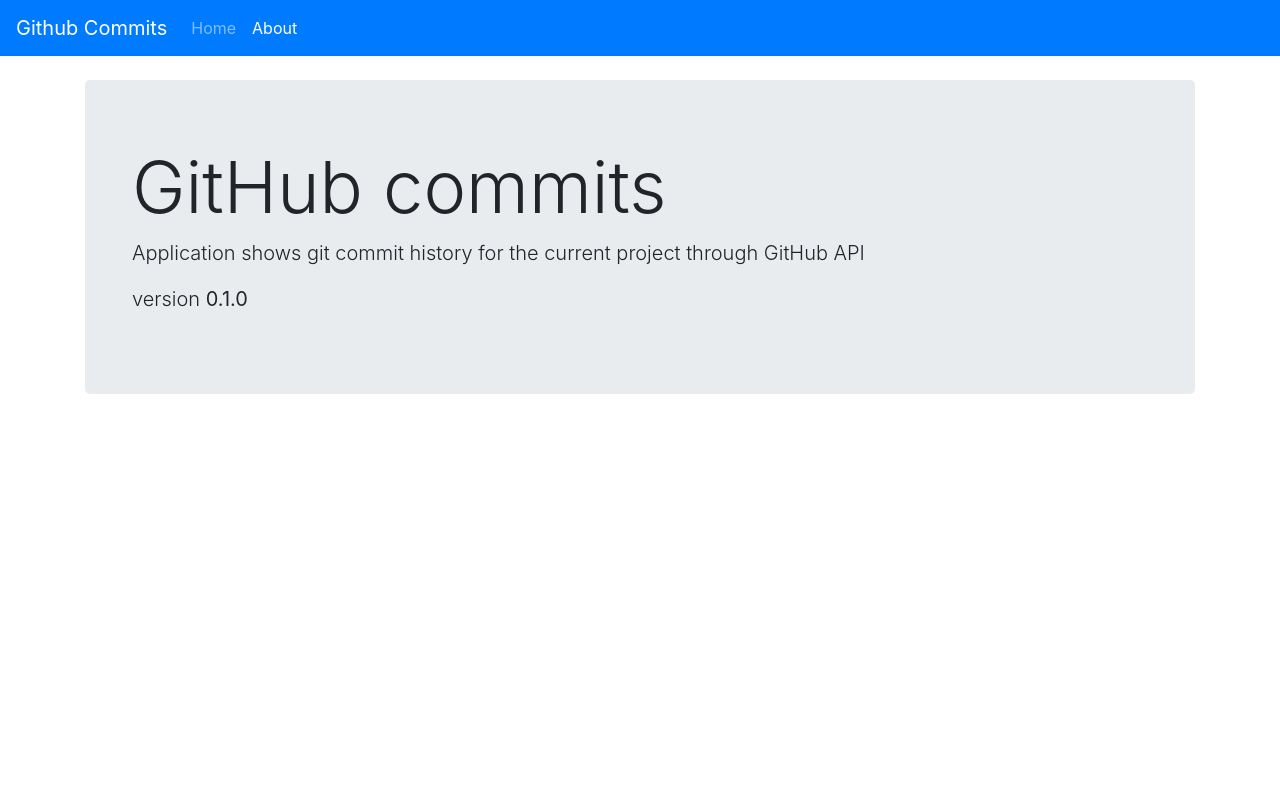
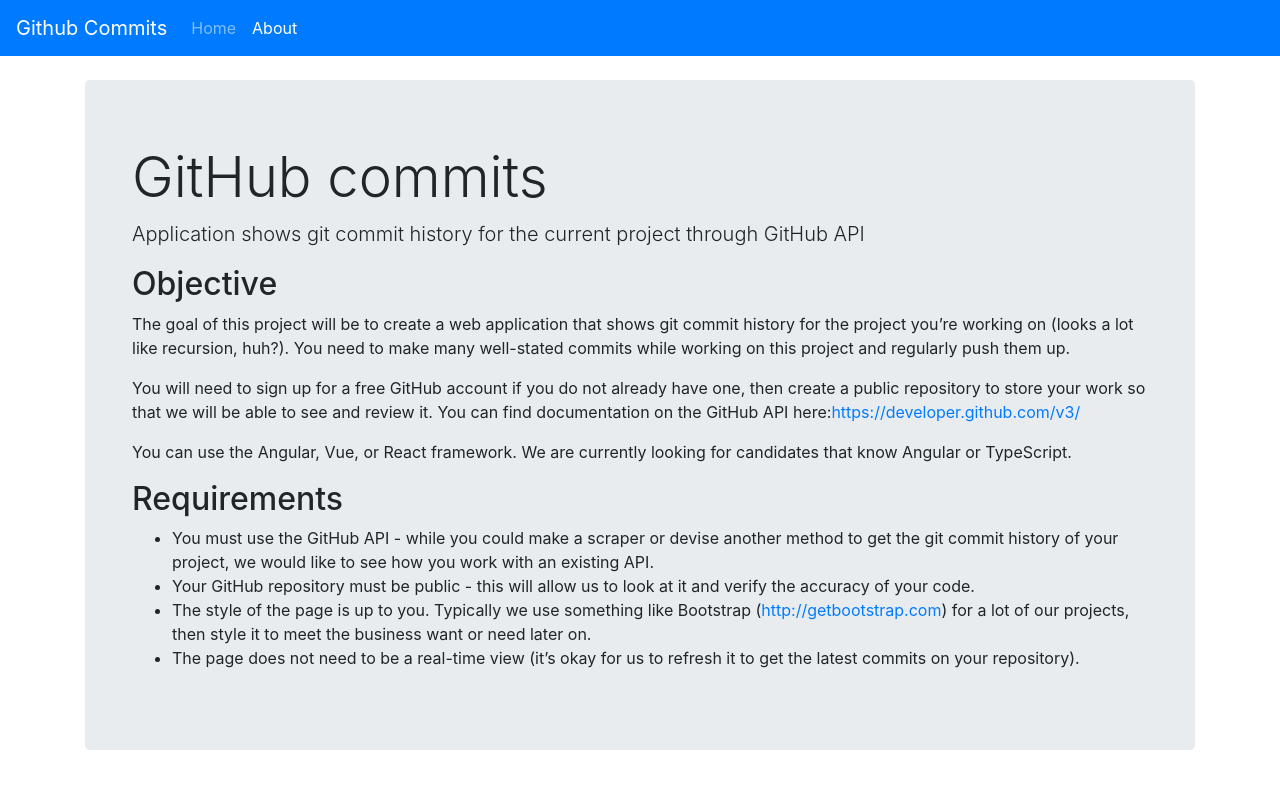
Before and after one commit to fomazov/github-commits, a React (Create React App) app: page /about in a window 1280 px wide. Shown: the top 788 px of the page. Built offline with nearby package versions, Linux system fonts and the light colour scheme; no server answers.

Commit message:
Task requirements now available inside application

```diff
--- a/src/App.js
+++ b/src/App.js
@@ -19,7 +19,7 @@
             <Switch>
               <Route path="/" exact component={Home} />
               <Route path="/about" component={About} />
-              <Route path="/commit/:ref" component={CommitInfo} />
+              <Route path="/commit/:sha" component={CommitInfo} />
             </Switch>
           </div>
         </BrowserRouter>
--- a/src/components/Commit.jsx
+++ b/src/components/Commit.jsx
@@ -7,7 +7,7 @@
       <h5 className="card-title">{commit.commit.message}</h5>
       <pre>{commit.sha}</pre>
       <Link to={'/commit/' + commit.sha} className="btn btn-primary">
-        Open
+        More...
       </Link>
     </div>
   </div>
--- a/src/pages/About.jsx
+++ b/src/pages/About.jsx
@@ -4,14 +4,56 @@
   return (
     <div className="jumbotron">
       <div className="container">
-        <h1 className="display-3">GitHub commits</h1>
+        <h1 className="display-4">GitHub commits</h1>
         <p className="lead">
           Application shows git commit history for the current project through
           GitHub API
         </p>
-        <p className="lead">
-          version <strong>0.1.0</strong>
+        <h2>Objective</h2>
+        <p>
+          The goal of this project will be to create a web application that
+          shows git commit history for the project you’re working on (looks a
+          lot like recursion, huh?). You need to make many well-stated commits
+          while working on this project and regularly push them up.
         </p>
+        <p>
+          You will need to sign up for a free GitHub account if you do not
+          already have one, then create a public repository to store your work
+          so that we will be able to see and review it. You can find
+          documentation on the GitHub API here:
+          <a href="https://developer.github.com/v3/" target="_blank">
+            https://developer.github.com/v3/
+          </a>
+        </p>
+        <p>
+          You can use the Angular, Vue, or React framework. We are currently
+          looking for candidates that know Angular or TypeScript.
+        </p>
+        <h2>Requirements</h2>
+        <ul>
+          <li>
+            You must use the GitHub API - while you could make a scraper or
+            devise another method to get the git commit history of your project,
+            we would like to see how you work with an existing API.
+          </li>
+          <li>
+            Your GitHub repository must be public - this will allow us to look
+            at it and verify the accuracy of your code.
+          </li>
+          <li>
+            The style of the page is up to you. Typically we use something like
+            Bootstrap (
+            <a href="http://getbootstrap.com" target="_blank">
+              http://getbootstrap.com
+            </a>
+            ) for a lot of our projects, then style it to meet the business want
+            or need later on.
+          </li>
+          <li>
+            The page does not need to be a real-time view (it’s okay for us to
+            refresh it to get the latest commits on your repository).
+          </li>
+        </ul>
       </div>
     </div>
   )
--- a/src/pages/CommitInfo.jsx
+++ b/src/pages/CommitInfo.jsx
@@ -4,29 +4,26 @@
 
 export const CommitInfo = ({ match }) => {
   const { getCommit, loading, info } = useContext(GithubContext)
-  const urlRef = match.params.ref
+  const urlSha = match.params.sha
 
   useEffect(() => {
-    getCommit(urlRef)
+    getCommit(urlSha)
     // eslint-disable-next-line
   }, [])
 
   if (loading) {
     return <p className="text-center">Loading...</p>
   }
-  console.log(info)
-  const { sha, commit } = info
-  const { message } = commit
+  const { sha } = info
 
   return (
     <Fragment>
       <Link to="/" className="btn btn-link">
-        Back to home
+        Back to list
       </Link>
       <div className="card">
         <div className="card-body">
-          <h5 className="card-title">{message}</h5>
-          <pre>{sha}</pre>
+          <h5 className="card-title">{sha}</h5>
         </div>
       </div>
     </Fragment>
--- a/src/pages/Home.jsx
+++ b/src/pages/Home.jsx
@@ -1,5 +1,4 @@
 import React, { useContext, useEffect, Fragment } from 'react'
-import { Search } from '../components/Search'
 import { Commit } from '../components/Commit'
 
 import { GithubContext } from '../context/github/githubContext'
@@ -14,8 +13,6 @@
 
   return (
     <Fragment>
-      <Search />
-
       {loading ? (
         <p className="text-center">Loading...</p>
       ) : (
```
